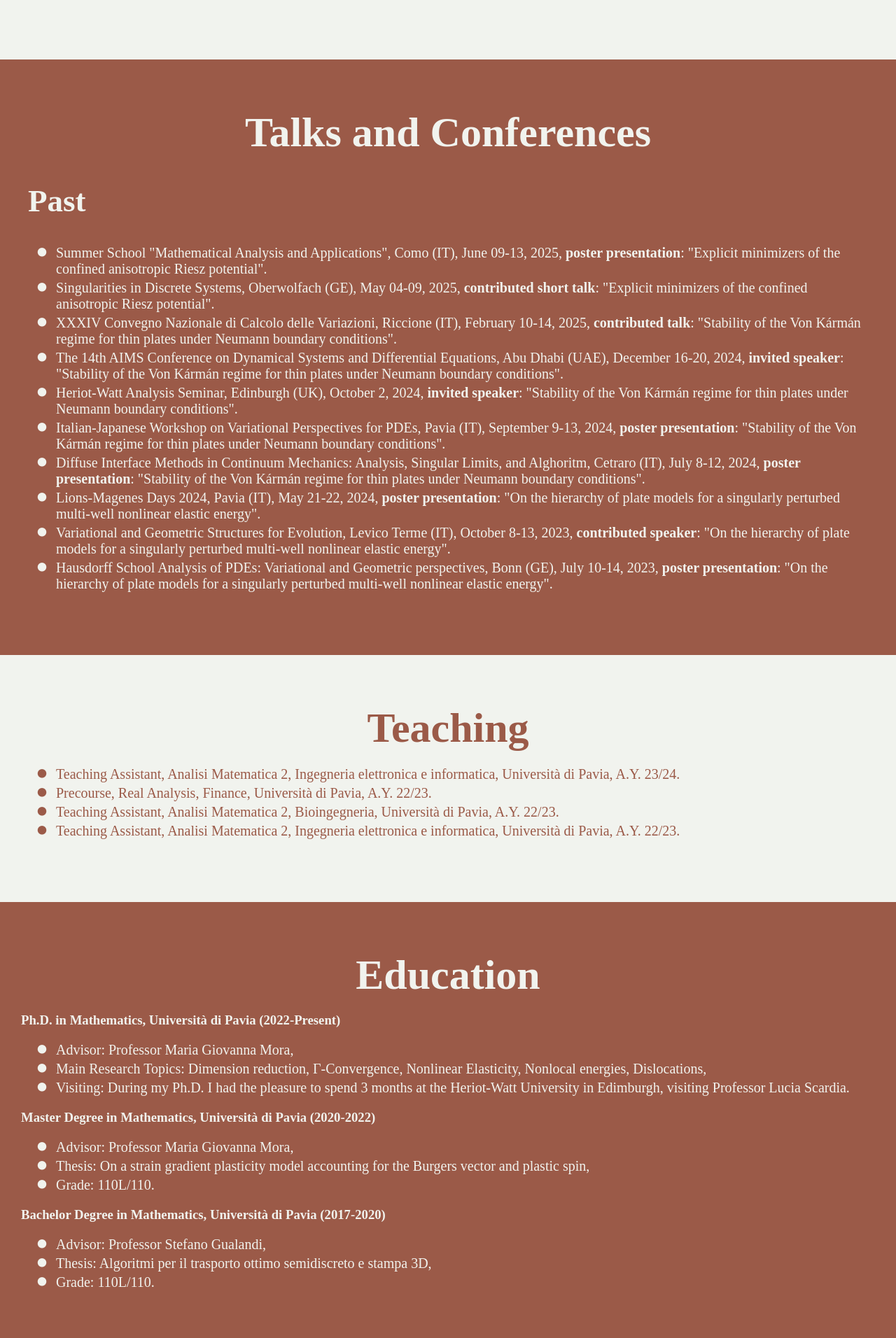
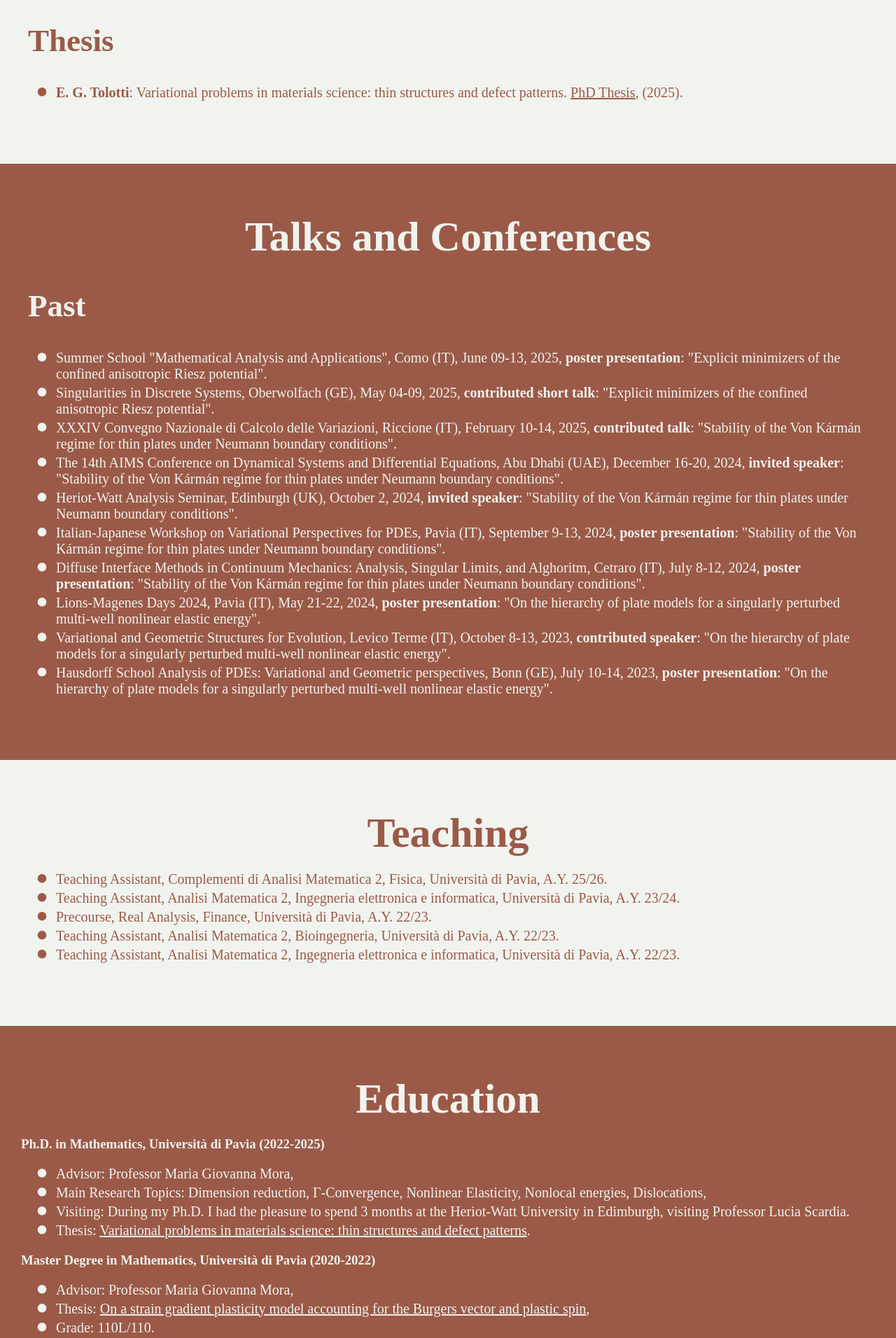
Before and after one commit to edoardotolotti/edoardotolotti.github.io, a plain HTML site: page index.html in a window 1280 px wide. Shown: the part 1340-3252 px from the top of the page at 70% size. Drawn offline with Linux system fonts and the light colour scheme; a web font is replaced by a local one.

Commit message:
Added theses

```diff
--- a/index.html
+++ b/index.html
@@ -80,6 +80,15 @@
                     E. Maggiorelli, F. Riva, <b>E. G. Tolotti</b>: A free boundary approach to the quasistatic evolution of debonding models. Preprint <a href="https://arxiv.org/abs/2503.17023" target="_blank">arXiv:2503.17023 [math.AP]</a>, (2025).
 				</li>
 			</ul>
+			<h2>Thesis</h2>
+			<ul class="fa-ul">
+				<li>
+					<span class="fa-li">
+						<i class="fa-solid fa-2xs fa-circle"></i>
+					</span>
+                    <b>E. G. Tolotti</b>: Variational problems in materials science: thin structures and defect patterns. <a href="thesis.pdf" target="_blank">PhD Thesis</a>, (2025).
+				</li>
+			</ul>
 		</div>
 		<div id="events" class="section section-scura">
 			<h1>Talks and Conferences</h1>
@@ -151,6 +160,7 @@
 		<div id="teaching" class="section section-chiara">
 			<h1>Teaching</h1>
 			<ul class="fa-ul">
+				<li><span class="fa-li"><i class="fa-solid fa-2xs fa-circle"></i></span>Teaching Assistant, Complementi di Analisi Matematica 2, Fisica, Università di Pavia, A.Y. 25/26.</li>
 				<li><span class="fa-li"><i class="fa-solid fa-2xs fa-circle"></i></span>Teaching Assistant, Analisi Matematica 2, Ingegneria elettronica e informatica, Università di Pavia, A.Y. 23/24.</li>
 				<li><span class="fa-li"><i class="fa-solid fa-2xs fa-circle"></i></span>Precourse, Real Analysis, Finance, Università di Pavia, A.Y. 22/23.</li>
 				<li><span class="fa-li"><i class="fa-solid fa-2xs fa-circle"></i></span>Teaching Assistant, Analisi Matematica 2, Bioingegneria, Università di Pavia, A.Y. 22/23.</li>
@@ -159,7 +169,7 @@
 		</div>
 		<div id="education" class="section section-scura">
 			<h1>Education</h1>
-			<h3>Ph.D. in Mathematics, Università di Pavia (2022-Present)</h3>
+			<h3>Ph.D. in Mathematics, Università di Pavia (2022-2025)</h3>
 			<ul class="fa-ul">
 				<li>
 					<span class="fa-li">
@@ -179,6 +189,12 @@
 					</span>
 					Visiting: During my Ph.D. I had the pleasure to spend 3 months at the Heriot-Watt University in Edimburgh, visiting Professor Lucia Scardia.
 				</li>
+				<li>
+					<span class="fa-li">
+						<i class="fa-solid fa-2xs fa-circle"></i>
+					</span>
+                    Thesis: <a href="thesis.pdf" target="_blank">Variational problems in materials science: thin structures and defect patterns</a>.
+				</li>
 			</ul>
 			<h3>Master Degree in Mathematics, Università di Pavia (2020-2022)</h3>
 			<ul class="fa-ul">
@@ -192,7 +208,7 @@
 					<span class="fa-li">
 						<i class="fa-solid fa-2xs fa-circle"></i>
 					</span>
-					Thesis: On a strain gradient plasticity model accounting for the Burgers vector and plastic spin,
+                    Thesis: <a href="master_thesis.pdf" target="_blank">On a strain gradient plasticity model accounting for the Burgers vector and plastic spin</a>,
 				</li>
 				<li>
 					<span class="fa-li">
```
Also changed, not shown: 2 other files.
